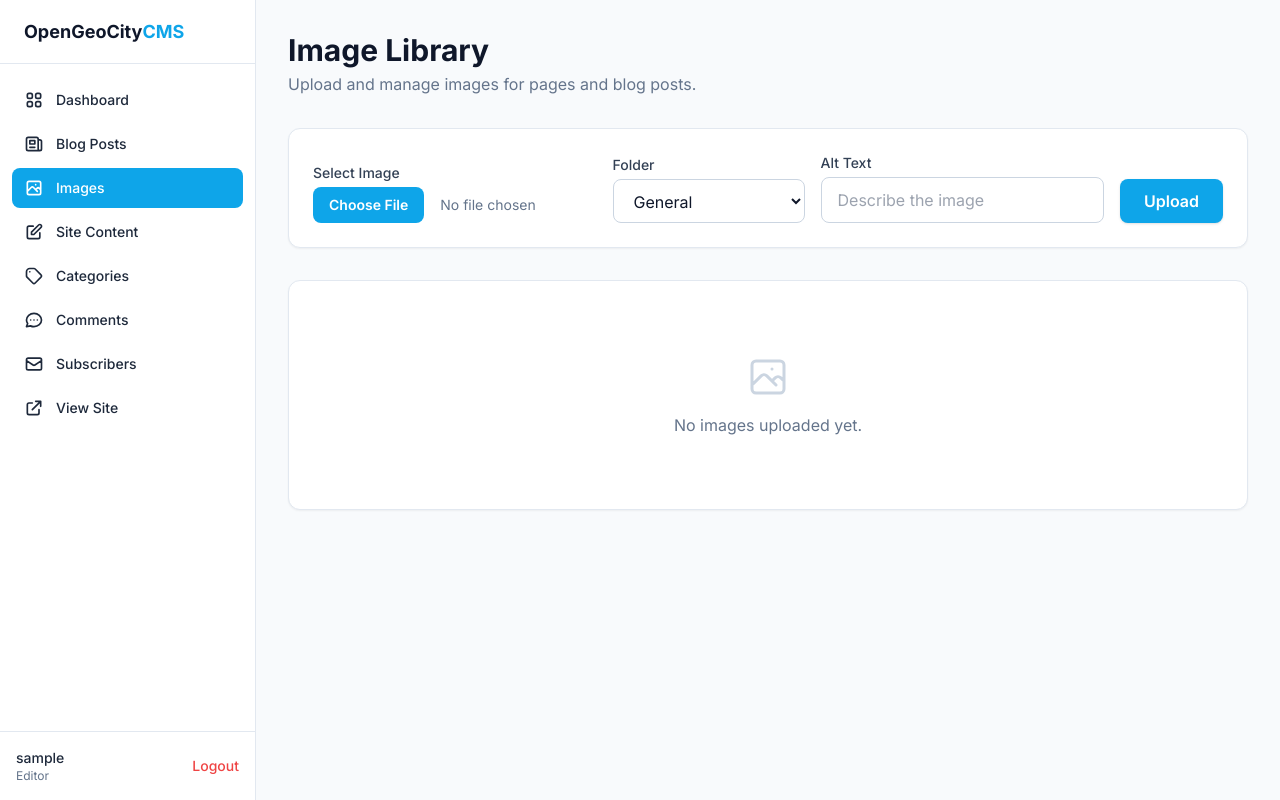
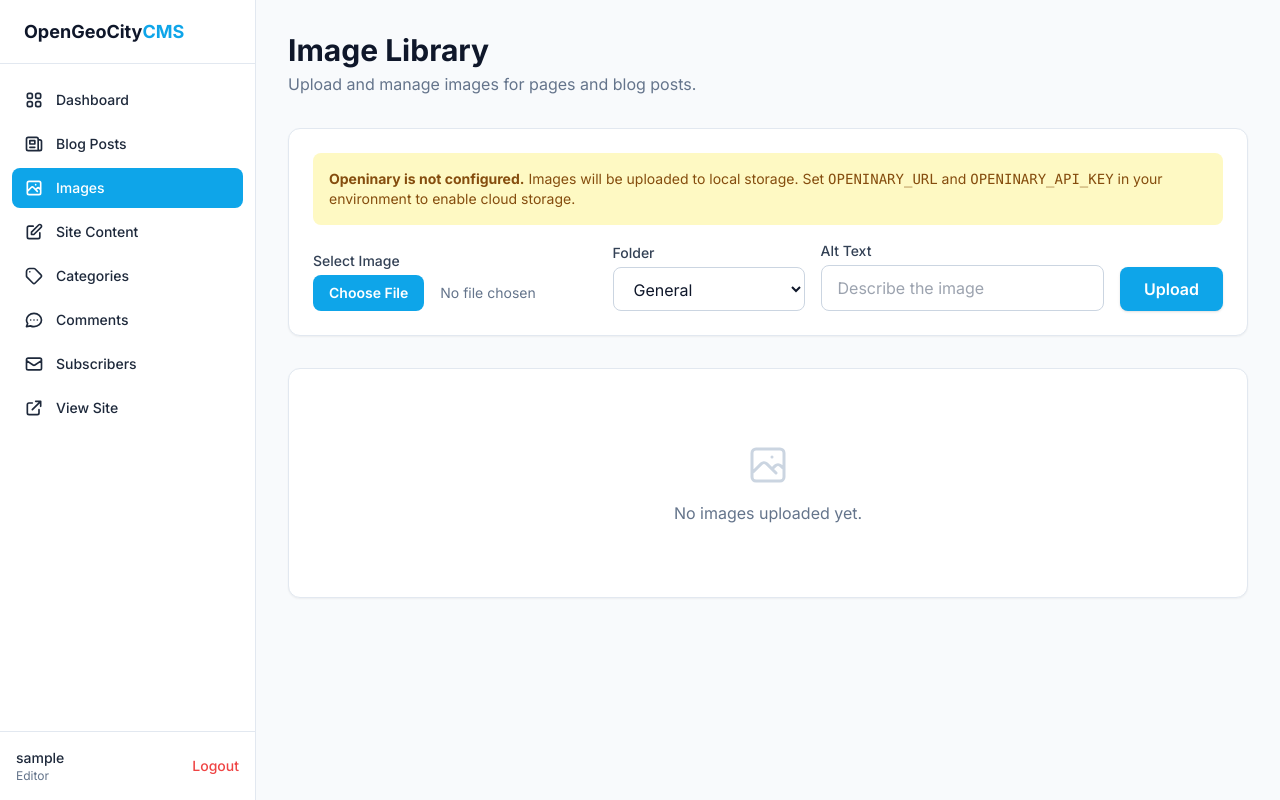
Before and after one commit to OpenGeoCity-Tanzania/OGCTZ_Website, a Flask app: page /admin/images in a window 1280 px wide. Run offline with Flask 3, Linux system fonts and the light colour scheme; the visitor is signed in with stand-in values (Sample User, id 1); data comes from the database, SQL or seed files in the repository; data that the repository does not hold is empty; some libraries are stand-ins or nearby versions.

Commit message:
add Openinary status banner and logging to image library

```diff
--- a/cms/routes/admin.py
+++ b/cms/routes/admin.py
@@ -220,7 +220,13 @@ def admin_post_delete(post_id):
 def admin_images():
     folder = request.args.get("folder", "general")
     images = CMSImage.query.order_by(CMSImage.created_at.desc()).all()
-    return render_template("admin/images.html", page_title="Image Library", images=images, folder=folder)
+    return render_template(
+        "admin/images.html",
+        page_title="Image Library",
+        images=images,
+        folder=folder,
+        openinary_configured=openinary_configured(),
+    )
 
 
 @admin_bp.route("/admin/images/upload", methods=["POST"])
@@ -260,6 +266,7 @@ def admin_image_upload():
         else:
             flash("Openinary upload failed. Please check your Openinary settings.", "error")
     else:
+        current_app.logger.warning("Openinary is not configured; uploading image to local storage")
         filename = save_uploaded_file(file, folder=folder)
         if filename:
             image = CMSImage(
--- a/cms/templates/admin/images.html
+++ b/cms/templates/admin/images.html
@@ -10,6 +10,12 @@
 
 <!-- Upload Form -->
 <div class="bg-white dark:bg-slate-800 rounded-xl border border-slate-200 dark:border-slate-700 shadow-sm p-6 mb-8">
+    {% if not openinary_configured %}
+    <div class="mb-4 p-4 rounded-lg bg-yellow-100 text-yellow-800 dark:bg-yellow-900/30 dark:text-yellow-300 text-sm">
+        <strong>Openinary is not configured.</strong> Images will be uploaded to local storage.
+        Set <code>OPENINARY_URL</code> and <code>OPENINARY_API_KEY</code> in your environment to enable cloud storage.
+    </div>
+    {% endif %}
     <form method="POST" action="{{ url_for('admin.admin_image_upload') }}" enctype="multipart/form-data" class="flex flex-wrap items-end gap-4">
         <div class="flex-1 min-w-[200px]">
             <label class="block text-sm font-medium text-slate-700 dark:text-slate-300 mb-1">Select Image</label>
```
